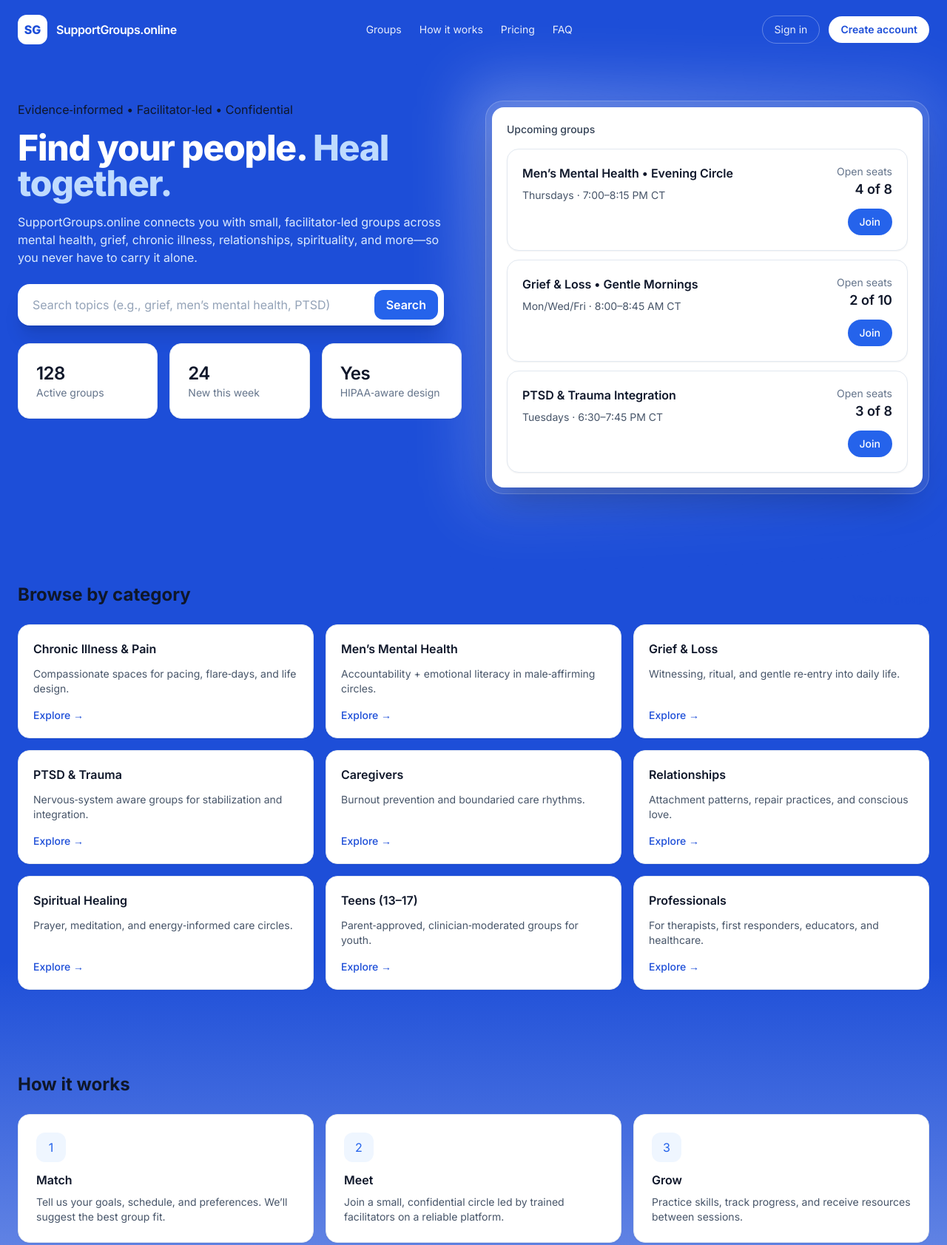
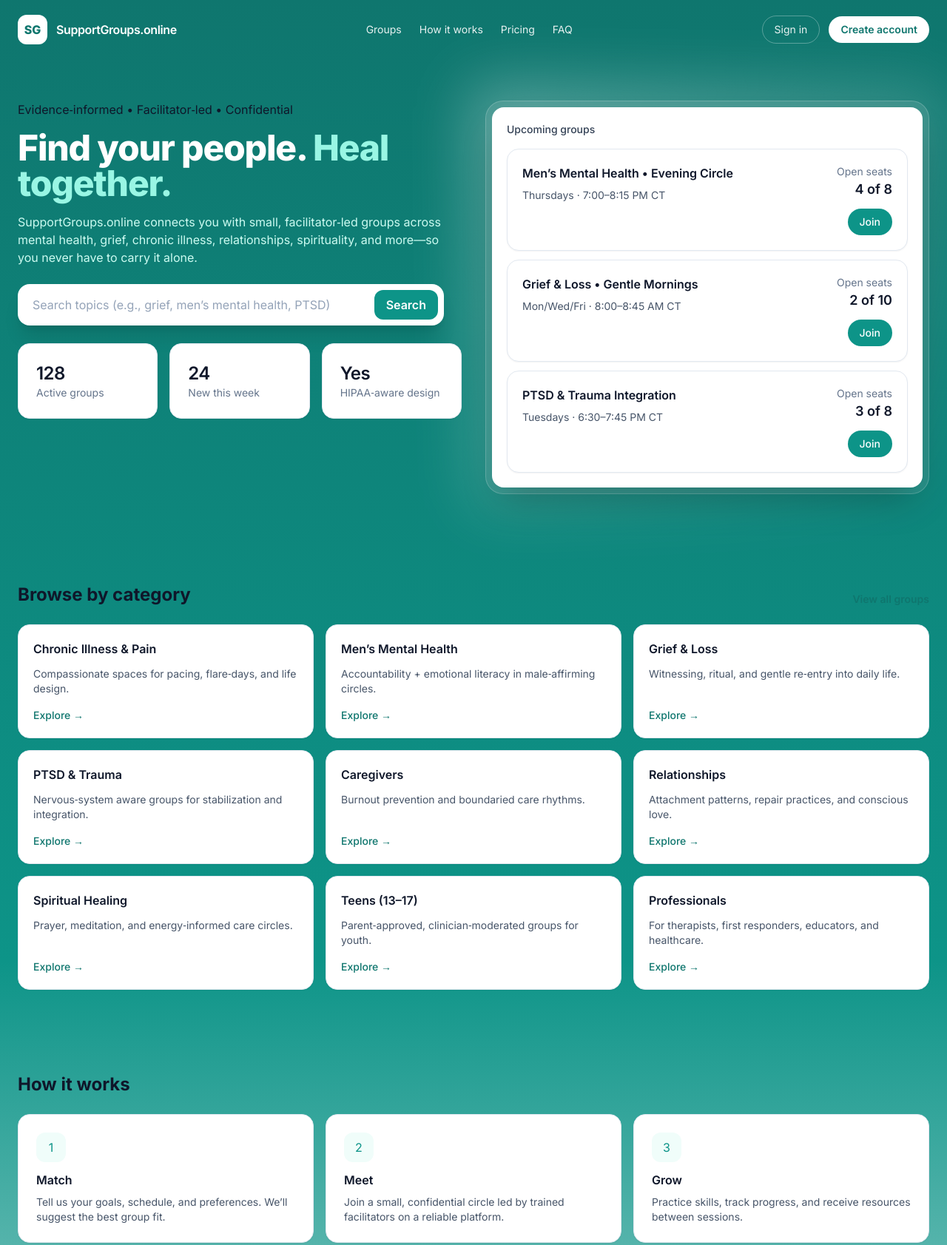
Before and after one commit to HouseofTerravian/supportgroups-site, a plain HTML site: page index.html in a window 1280 px wide. Shown: the top 1683 px of the page at 74% size. Drawn offline with nearby package versions, Linux system fonts and the light colour scheme.

Commit message:
Apply new teal palette and add ExpandedAwareness.io IP Holdings note

```diff
--- a/index.html
+++ b/index.html
@@ -21,12 +21,12 @@
     }
   </style>
 </head>
-<body class="min-h-screen bg-gradient-to-b from-blue-700 via-blue-700 to-white text-slate-900">
+<body class="min-h-screen bg-gradient-to-b from-teal-700 via-teal-600 to-white text-slate-900">
   <!-- Header -->
   <header class="mx-auto flex w-full max-w-7xl items-center justify-between px-6 py-5">
     <div class="flex items-center gap-3">
       <!-- SupportGroups.online mark placeholder -->
-      <div class="flex h-10 w-10 items-center justify-center rounded-xl bg-white text-blue-700 font-black">SG</div>
+      <div class="flex h-10 w-10 items-center justify-center rounded-xl bg-white text-teal-700 font-black">SG</div>
       <div class="leading-tight">
         <div class="text-white font-semibold tracking-tight">SupportGroups.online</div>
         <!-- Removed reference to Mr. Metaphysical Health & Wellness -->
@@ -40,7 +40,7 @@
     </nav>
     <div class="flex items-center gap-3">
       <a href="#" class="rounded-full border border-white/30 px-4 py-2 text-sm text-white/90 hover:bg-white/10">Sign in</a>
-      <a href="#" class="rounded-full bg-white px-4 py-2 text-sm font-semibold text-blue-700 hover:bg-blue-50">Create account</a>
+      <a href="#" class="rounded-full bg-white px-4 py-2 text-sm font-semibold text-teal-700 hover:bg-teal-50">Create account</a>
     </div>
   </header>
 
@@ -50,12 +50,12 @@
       <div class="grid grid-cols-1 gap-8 md:grid-cols-2">
         <div>
           <span class="pill">Evidence‑informed • Facilitator‑led • Confidential</span>
-          <h1 class="mt-4 text-4xl font-extrabold tracking-tight text-white md:text-5xl">Find your people. <span class="text-blue-200">Heal together.</span></h1>
-          <p class="mt-4 max-w-xl text-blue-100">SupportGroups.online connects you with small, facilitator‑led groups across mental health, grief, chronic illness, relationships, spirituality, and more—so you never have to carry it alone.</p>
+          <h1 class="mt-4 text-4xl font-extrabold tracking-tight text-white md:text-5xl">Find your people. <span class="text-teal-200">Heal together.</span></h1>
+          <p class="mt-4 max-w-xl text-teal-100">SupportGroups.online connects you with small, facilitator‑led groups across mental health, grief, chronic illness, relationships, spirituality, and more—so you never have to carry it alone.</p>
           <div class="mt-6 flex w-full max-w-xl items-center gap-2 rounded-2xl bg-white p-2 shadow-xl">
             <!-- Simplified search bar; non-functional -->
             <input placeholder="Search topics (e.g., grief, men’s mental health, PTSD)" class="w-full rounded-xl px-3 py-2 text-slate-900 placeholder-slate-400 focus:outline-none">
-            <button class="rounded-xl bg-blue-600 px-4 py-2 text-white font-semibold hover:bg-blue-700">Search</button>
+            <button class="rounded-xl bg-teal-600 px-4 py-2 text-white font-semibold hover:bg-teal-700">Search</button>
           </div>
           <div class="mt-6 grid grid-cols-3 gap-4">
             <div class="rounded-2xl border border-slate-200 bg-white p-6 shadow-sm">
@@ -87,7 +87,7 @@
                     <div class="text-right">
                       <div class="text-sm text-slate-500">Open seats</div>
                       <div class="text-lg font-semibold text-slate-900">4 of 8</div>
-                      <a href="#" class="mt-3 inline-block rounded-full bg-blue-600 px-4 py-2 text-sm font-medium text-white hover:bg-blue-700">Join</a>
+                      <a href="#" class="mt-3 inline-block rounded-full bg-teal-600 px-4 py-2 text-sm font-medium text-white hover:bg-teal-700">Join</a>
                     </div>
                 </div>
                 <div class="flex items-start justify-between rounded-2xl border border-slate-200 bg-white p-5 shadow-sm">
@@ -98,7 +98,7 @@
                     <div class="text-right">
                       <div class="text-sm text-slate-500">Open seats</div>
                       <div class="text-lg font-semibold text-slate-900">2 of 10</div>
-                      <a href="#" class="mt-3 inline-block rounded-full bg-blue-600 px-4 py-2 text-sm font-medium text-white hover:bg-blue-700">Join</a>
+                      <a href="#" class="mt-3 inline-block rounded-full bg-teal-600 px-4 py-2 text-sm font-medium text-white hover:bg-teal-700">Join</a>
                     </div>
                 </div>
                 <div class="flex items-start justify-between rounded-2xl border border-slate-200 bg-white p-5 shadow-sm">
@@ -109,7 +109,7 @@
                     <div class="text-right">
                       <div class="text-sm text-slate-500">Open seats</div>
                       <div class="text-lg font-semibold text-slate-900">3 of 8</div>
-                      <a href="#" class="mt-3 inline-block rounded-full bg-blue-600 px-4 py-2 text-sm font-medium text-white hover:bg-blue-700">Join</a>
+                      <a href="#" class="mt-3 inline-block rounded-full bg-teal-600 px-4 py-2 text-sm font-medium text-white hover:bg-teal-700">Join</a>
                     </div>
                 </div>
               </div>
@@ -123,7 +123,7 @@
     <section id="groups" class="mx-auto w-full max-w-7xl px-6 py-14">
       <div class="flex items-end justify-between">
         <h2 class="text-2xl font-bold text-slate-900">Browse by category</h2>
-        <a class="text-sm font-semibold text-blue-700 hover:underline" href="#">View all groups</a>
+        <a class="text-sm font-semibold text-teal-700 hover:underline" href="#">View all groups</a>
       </div>
       <div class="mt-6 grid grid-cols-1 gap-4 sm:grid-cols-2 lg:grid-cols-3">
         <div class="flex h-full flex-col justify-between rounded-2xl border border-slate-200 bg-white p-5 text-left shadow-sm transition hover:shadow-md">
@@ -131,63 +131,63 @@
             <h3 class="text-base font-semibold text-slate-900">Chronic Illness &amp; Pain</h3>
             <p class="mt-3 text-sm text-slate-600">Compassionate spaces for pacing, flare‑days, and life design.</p>
           </div>
-          <span class="mt-4 inline-flex items-center gap-2 text-sm font-medium text-blue-700">Explore →</span>
+          <span class="mt-4 inline-flex items-center gap-2 text-sm font-medium text-teal-700">Explore →</span>
         </div>
         <div class="flex h-full flex-col justify-between rounded-2xl border border-slate-200 bg-white p-5 text-left shadow-sm transition hover:shadow-md">
           <div>
             <h3 class="text-base font-semibold text-slate-900">Men’s Mental Health</h3>
             <p class="mt-3 text-sm text-slate-600">Accountability + emotional literacy in male‑affirming circles.</p>
           </div>
-          <span class="mt-4 inline-flex items-center gap-2 text-sm font-medium text-blue-700">Explore →</span>
+          <span class="mt-4 inline-flex items-center gap-2 text-sm font-medium text-teal-700">Explore →</span>
         </div>
         <div class="flex h-full flex-col justify-between rounded-2xl border border-slate-200 bg-white p-5 text-left shadow-sm transition hover:shadow-md">
           <div>
             <h3 class="text-base font-semibold text-slate-900">Grief &amp; Loss</h3>
             <p class="mt-3 text-sm text-slate-600">Witnessing, ritual, and gentle re‑entry into daily life.</p>
           </div>
-          <span class="mt-4 inline-flex items-center gap-2 text-sm font-medium text-blue-700">Explore →</span>
+          <span class="mt-4 inline-flex items-center gap-2 text-sm font-medium text-teal-700">Explore →</span>
         </div>
         <div class="flex h-full flex-col justify-between rounded-2xl border border-slate-200 bg-white p-5 text-left shadow-sm transition hover:shadow-md">
           <div>
             <h3 class="text-base font-semibold text-slate-900">PTSD &amp; Trauma</h3>
             <p class="mt-3 text-sm text-slate-600">Nervous‑system aware groups for stabilization and integration.</p>
           </div>
-          <span class="mt-4 inline-flex items-center gap-2 text-sm font-medium text-blue-700">Explore →</span>
+          <span class="mt-4 inline-flex items-center gap-2 text-sm font-medium text-teal-700">Explore →</span>
         </div>
         <div class="flex h-full flex-col justify-between rounded-2xl border border-slate-200 bg-white p-5 text-left shadow-sm transition hover:shadow-md">
           <div>
             <h3 class="text-base font-semibold text-slate-900">Caregivers</h3>
             <p class="mt-3 text-sm text-slate-600">Burnout prevention and boundaried care rhythms.</p>
           </div>
-          <span class="mt-4 inline-flex items-center gap-2 text-sm font-medium text-blue-700">Explore →</span>
+          <span class="mt-4 inline-flex items-center gap-2 text-sm font-medium text-teal-700">Explore →</span>
         </div>
         <div class="flex h-full flex-col justify-between rounded-2xl border border-slate-200 bg-white p-5 text-left shadow-sm transition hover:shadow-md">
           <div>
             <h3 class="text-base font-semibold text-slate-900">Relationships</h3>
             <p class="mt-3 text-sm text-slate-600">Attachment patterns, repair practices, and conscious love.</p>
           </div>
-          <span class="mt-4 inline-flex items-center gap-2 text-sm font-medium text-blue-700">Explore →</span>
+          <span class="mt-4 inline-flex items-center gap-2 text-sm font-medium text-teal-700">Explore →</span>
         </div>
         <div class="flex h-full flex-col justify-between rounded-2xl border border-slate-200 bg-white p-5 text-left shadow-sm transition hover:shadow-md">
           <div>
             <h3 class="text-base font-semibold text-slate-900">Spiritual Healing</h3>
             <p class="mt-3 text-sm text-slate-600">Prayer, meditation, and energy‑informed care circles.</p>
           </div>
-          <span class="mt-4 inline-flex items-center gap-2 text-sm font-medium text-blue-700">Explore →</span>
+          <span class="mt-4 inline-flex items-center gap-2 text-sm font-medium text-teal-700">Explore →</span>
         </div>
         <div class="flex h-full flex-col justify-between rounded-2xl border border-slate-200 bg-white p-5 text-left shadow-sm transition hover:shadow-md">
           <div>
             <h3 class="text-base font-semibold text-slate-900">Teens (13–17)</h3>
             <p class="mt-3 text-sm text-slate-600">Parent‑approved, clinician‑moderated groups for youth.</p>
           </div>
-          <span class="mt-4 inline-flex items-center gap-2 text-sm font-medium text-blue-700">Explore →</span>
+          <span class="mt-4 inline-flex items-center gap-2 text-sm font-medium text-teal-700">Explore →</span>
         </div>
         <div class="flex h-full flex-col justify-between rounded-2xl border border-slate-200 bg-white p-5 text-left shadow-sm transition hover:shadow-md">
           <div>
             <h3 class="text-base font-semibold text-slate-900">Professionals</h3>
             <p class="mt-3 text-sm text-slate-600">For therapists, first responders, educators, and healthcare.</p>
           </div>
-          <span class="mt-4 inline-flex items-center gap-2 text-sm font-medium text-blue-700">Explore →</span>
+          <span class="mt-4 inline-flex items-center gap-2 text-sm font-medium text-teal-700">Explore →</span>
         </div>
       </div>
     </section>
@@ -197,17 +197,17 @@
       <h2 class="text-2xl font-bold text-slate-900">How it works</h2>
       <div class="mt-6 grid grid-cols-1 gap-4 md:grid-cols-3">
         <div class="rounded-2xl border border-slate-200 bg-white p-6 shadow-sm">
-          <div class="mb-3 inline-flex h-10 w-10 items-center justify-center rounded-xl bg-blue-50 text-blue-600">1</div>
+          <div class="mb-3 inline-flex h-10 w-10 items-center justify-center rounded-xl bg-teal-50 text-teal-600">1</div>
           <h3 class="font-semibold text-slate-900">Match</h3>
           <p class="mt-2 text-sm text-slate-600">Tell us your goals, schedule, and preferences. We’ll suggest the best group fit.</p>
         </div>
         <div class="rounded-2xl border border-slate-200 bg-white p-6 shadow-sm">
-          <div class="mb-3 inline-flex h-10 w-10 items-center justify-center rounded-xl bg-blue-50 text-blue-600">2</div>
+          <div class="mb-3 inline-flex h-10 w-10 items-center justify-center rounded-xl bg-teal-50 text-teal-600">2</div>
           <h3 class="font-semibold text-slate-900">Meet</h3>
           <p class="mt-2 text-sm text-slate-600">Join a small, confidential circle led by trained facilitators on a reliable platform.</p>
         </div>
         <div class="rounded-2xl border border-slate-200 bg-white p-6 shadow-sm">
-          <div class="mb-3 inline-flex h-10 w-10 items-center justify-center rounded-xl bg-blue-50 text-blue-600">3</div>
+          <div class="mb-3 inline-flex h-10 w-10 items-center justify-center rounded-xl bg-teal-50 text-teal-600">3</div>
           <h3 class="font-semibold text-slate-900">Grow</h3>
           <p class="mt-2 text-sm text-slate-600">Practice skills, track progress, and receive resources between sessions.</p>
         </div>
@@ -231,7 +231,7 @@
           </ul>
           <a href="#" class="mt-5 inline-block rounded-full bg-slate-900 px-4 py-2 text-sm font-semibold text-white hover:bg-slate-800 text-center">Get started</a>
         </div>
-        <div class="rounded-2xl border border-blue-600 ring-4 ring-blue-100 bg-white p-6 shadow-sm flex flex-col">
+        <div class="rounded-2xl border border-teal-600 ring-4 ring-teal-100 bg-white p-6 shadow-sm flex flex-col">
           <h3 class="text-lg font-semibold text-slate-900">Member</h3>
           <div class="mt-2 text-2xl font-bold text-slate-900">$39<span class="text-sm font-normal text-slate-500">/mo</span></div>
           <ul class="mt-4 space-y-2 text-sm text-slate-600">
@@ -239,7 +239,7 @@
             <li>Resource library access</li>
             <li>Private chat with facilitator</li>
           </ul>
-          <a href="#" class="mt-5 inline-block rounded-full bg-blue-600 px-4 py-2 text-sm font-semibold text-white hover:bg-blue-700 text-center">Get started</a>
+          <a href="#" class="mt-5 inline-block rounded-full bg-teal-600 px-4 py-2 text-sm font-semibold text-white hover:bg-teal-700 text-center">Get started</a>
         </div>
         <div class="rounded-2xl border border-slate-200 bg-white p-6 shadow-sm flex flex-col">
           <h3 class="text-lg font-semibold text-slate-900">Facilitator</h3>
@@ -256,14 +256,14 @@
 
     <!-- CTA banner -->
     <section class="mx-auto w-full max-w-7xl px-6 pb-14">
-      <div class="rounded-3xl bg-gradient-to-r from-blue-700 to-blue-600 px-8 py-10 text-white shadow-xl">
+      <div class="rounded-3xl bg-gradient-to-r from-teal-700 to-teal-600 px-8 py-10 text-white shadow-xl">
         <div class="flex flex-col items-start justify-between gap-6 md:flex-row md:items-center">
           <div>
             <h3 class="text-2xl font-bold tracking-tight">Ready to feel supported?</h3>
-            <p class="mt-1 text-blue-100">Create your account and we’ll match you with a circle this week.</p>
+            <p class="mt-1 text-teal-100">Create your account and we’ll match you with a circle this week.</p>
           </div>
           <div class="flex gap-3">
-            <a href="#" class="rounded-full bg-white px-5 py-2.5 text-sm font-semibold text-blue-700 hover:bg-blue-50">Get matched</a>
+            <a href="#" class="rounded-full bg-white px-5 py-2.5 text-sm font-semibold text-teal-700 hover:bg-teal-50">Get matched</a>
             <a href="#" class="rounded-full border border-white/30 px-5 py-2.5 text-sm text-white hover:bg-white/10">Refer a friend</a>
           </div>
         </div>
@@ -278,10 +278,10 @@
         <div>
           <div class="flex items-center gap-2">
             <!-- Update brand mark to SG -->
-            <div class="flex h-10 w-10 items-center justify-center rounded-xl bg-blue-700 font-black text-white">SG</div>
+            <div class="flex h-10 w-10 items-center justify-center rounded-xl bg-teal-700 font-black text-white">SG</div>
             <div class="font-semibold text-slate-900">SupportGroups.online</div>
           </div>
-          <p class="mt-3 text-sm text-slate-600">SupportGroups.online is an independent platform connecting people to safe, compassionate and accessible group support online.</p>
+          <p class="mt-3 text-sm text-slate-600">SupportGroups.online is an independent platform under <span class="font-medium">ExpandedAwareness.io IP Holdings</span>, connecting people to safe, compassionate and accessible group support online.</p>
         </div>
         <div>
           <h4 class="font-semibold text-slate-900">Explore</h4>
```
Also changed, not shown: 1 other file.
